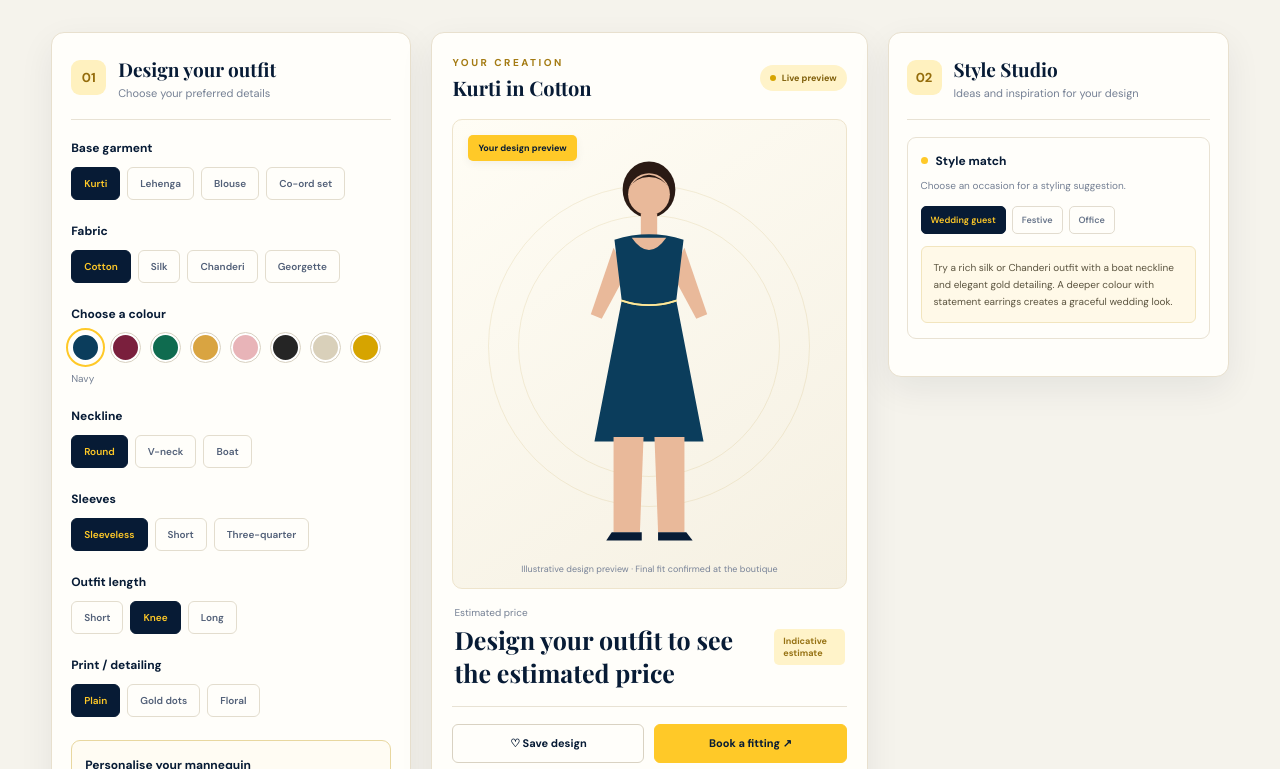
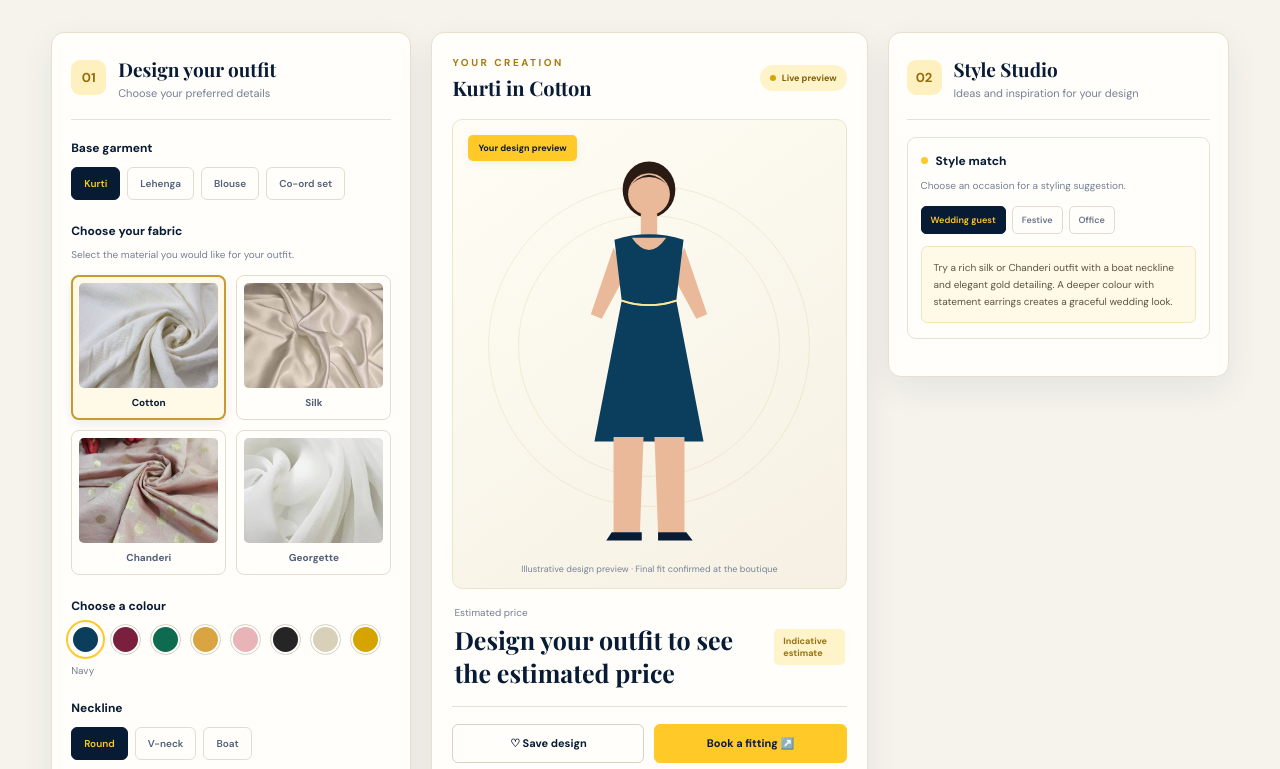
Before and after one commit to avanikulthemutt/STICHEASE, a plain HTML site: page explore-fashion.html in a window 1280 px wide. Shown: the part 244-1013 px from the top of the page. Drawn offline with nearby package versions, Linux system fonts and the light colour scheme.

Commit message:
Update fashion exploration and fabric collection

```diff
--- a/explore-fashion.css
+++ b/explore-fashion.css
@@ -1,4 +1,3 @@
-
 :root {
     --navy: #071B35;
     --dark: #051329;
@@ -1062,3 +1061,72 @@ a {
         text-align: center;
     }
 }
+
+/* FABRIC IMAGE OPTIONS */
+
+.fabric-description {
+    color: var(--muted);
+    font-size: 10px;
+    line-height: 1.6;
+    margin: -3px 0 12px;
+}
+
+.fabric-grid {
+    display: grid;
+    grid-template-columns: repeat(2, minmax(0, 1fr));
+    gap: 10px;
+}
+
+.fabric-card {
+    min-width: 0;
+    padding: 7px;
+    border: 1px solid #E3DDCE;
+    border-radius: 8px;
+    background: #FFFEFA;
+    color: #526078;
+    text-align: center;
+    transition: 0.2s ease;
+}
+
+.fabric-card img {
+    display: block;
+    width: 100%;
+    height: 105px;
+    object-fit: cover;
+    border-radius: 5px;
+    background: #F1EDE3;
+}
+
+.fabric-card span {
+    display: block;
+    padding: 8px 2px 3px;
+    font-size: 10px;
+    font-weight: 800;
+}
+
+.fabric-card:hover {
+    border-color: #C9A33B;
+    transform: translateY(-2px);
+}
+
+.fabric-card.active {
+    border: 2px solid #C49A32;
+    padding: 6px;
+    background: #FFF9E8;
+    box-shadow: 0 4px 12px rgba(7, 27, 53, 0.08);
+}
+
+.fabric-card.active span {
+    color: var(--navy);
+}
+
+.fabric-card:focus-visible {
+    outline: 3px solid rgba(255, 201, 40, 0.65);
+    outline-offset: 3px;
+}
+
+@media (max-width: 480px) {
+    .fabric-card img {
+        height: 90px;
+    }
+}
--- a/explore-fashion.html
+++ b/explore-fashion.html
@@ -1,4 +1,3 @@
-
 <!DOCTYPE html>
 <html lang="en">
 <head>
@@ -26,7 +25,7 @@
         <a href="/#customerDashboard">My account</a>
     </nav>
 
-    <a href="/#customerDashboard" class="account-link">My account ↗</a>
+    <a href="/#customerDashboard" class="account-link">My account ↗️</a>
 </header>
 
 <main class="studio-page">
@@ -34,9 +33,7 @@
     <section class="page-heading">
         <div>
             <p class="eyebrow">DESIGNED AROUND YOU</p>
-
             <h1>Customisation <em>Studio</em></h1>
-
             <p class="heading-description">
                 Start with an idea. Choose every detail. Create an outfit that feels completely yours.
             </p>
@@ -56,7 +53,6 @@
 
             <div class="panel-heading">
                 <span class="step-number">01</span>
-
                 <div>
                     <h2>Design your outfit</h2>
                     <p>Choose your preferred details</p>
@@ -65,7 +61,6 @@
 
             <div class="control-group">
                 <h3>Base garment</h3>
-
                 <div class="option-row">
                     <button type="button" class="option active" data-key="garment" data-value="Kurti">Kurti</button>
                     <button type="button" class="option" data-key="garment" data-value="Lehenga">Lehenga</button>
@@ -74,28 +69,42 @@
                 </div>
             </div>
 
-            <div class="control-group">
-                <h3>Fabric</h3>
+            <!-- FABRIC IMAGE OPTIONS -->
+            <div class="control-group fabric-control-group">
+                <h3>Choose your fabric</h3>
+                <p class="fabric-description">Select the material you would like for your outfit.</p>
 
-                <div class="option-row">
-                    <button type="button" class="option active" data-key="fabric" data-value="Cotton">Cotton</button>
-                    <button type="button" class="option" data-key="fabric" data-value="Silk">Silk</button>
-                    <button type="button" class="option" data-key="fabric" data-value="Chanderi">Chanderi</button>
-                    <button type="button" class="option" data-key="fabric" data-value="Georgette">Georgette</button>
+                <div class="fabric-grid">
+                    <button type="button" class="fabric-card active" data-key="fabric" data-value="Cotton" aria-label="Select Cotton fabric">
+                        <img src="/images/fabrics/cotton.jpg" alt="Cotton fabric texture" onerror="this.src='/images/fabrics/image-placeholder.jpg'">
+                        <span>Cotton</span>
+                    </button>
+
+                    <button type="button" class="fabric-card" data-key="fabric" data-value="Silk" aria-label="Select Silk fabric">
+                        <img src="/images/fabrics/silk.jpg" alt="Silk fabric texture" onerror="this.src='/images/fabrics/image-placeholder.jpg'">
+                        <span>Silk</span>
+                    </button>
+
+                    <button type="button" class="fabric-card" data-key="fabric" data-value="Chanderi" aria-label="Select Chanderi fabric">
+                        <img src="/images/fabrics/chanderi.jpg" alt="Chanderi fabric texture" onerror="this.src='/images/fabrics/image-placeholder.jpg'">
+                        <span>Chanderi</span>
+                    </button>
+
+                    <button type="button" class="fabric-card" data-key="fabric" data-value="Georgette" aria-label="Select Georgette fabric">
+                        <img src="/images/fabrics/georgette.jpg" alt="Georgette fabric texture" onerror="this.src='/images/fabrics/image-placeholder.jpg'">
+                        <span>Georgette</span>
+                    </button>
                 </div>
             </div>
 
             <div class="control-group">
                 <h3>Choose a colour</h3>
-
                 <div class="swatch-row" id="colourSwatches"></div>
-
                 <p class="selected-colour" id="selectedColour">Navy</p>
             </div>
 
             <div class="control-group">
                 <h3>Neckline</h3>
-
                 <div class="option-row">
                     <button type="button" class="option active" data-key="neckline" data-value="Round">Round</button>
                     <button type="button" class="option" data-key="neckline" data-value="V-neck">V-neck</button>
@@ -105,7 +114,6 @@
 
             <div class="control-group">
                 <h3>Sleeves</h3>
-
                 <div class="option-row">
                     <button type="button" class="option active" data-key="sleeves" data-value="Sleeveless">Sleeveless</button>
                     <button type="button" class="option" data-key="sleeves" data-value="Short">Short</button>
@@ -115,7 +123,6 @@
 
             <div class="control-group">
                 <h3>Outfit length</h3>
-
                 <div class="option-row">
                     <button type="button" class="option" data-key="length" data-value="Short">Short</button>
                     <button type="button" class="option active" data-key="length" data-value="Knee length">Knee</button>
@@ -125,7 +132,6 @@
 
             <div class="control-group">
                 <h3>Print / detailing</h3>
-
                 <div class="option-row">
                     <button type="button" class="option active" data-key="print" data-value="Plain">Plain</button>
                     <button type="button" class="option" data-key="print" data-value="Gold dots">Gold dots</button>
@@ -165,7 +171,6 @@
             <!-- MEASUREMENTS -->
 
             <div class="control-group measurements-group">
-
                 <h3>
                     Your measurements
                     <span class="cm-tag">CM</span>
@@ -176,7 +181,6 @@
                 </p>
 
                 <div class="measurement-grid">
-
                     <label>
                         Bust
                         <input type="number" id="measureBust" min="1" max="100" step="0.5" placeholder="e.g. 90">
@@ -206,12 +210,9 @@
                         Garment length
                         <input type="number" id="measureLength" min="1" max="100" step="0.5" placeholder="e.g. 95">
                     </label>
-
                 </div>
 
-                <label class="fit-label" for="fitPreference">
-                    Preferred fit
-                </label>
+                <label class="fit-label" for="fitPreference">Preferred fit</label>
 
                 <select id="fitPreference" class="fit-select">
                     <option value="Regular">Regular fit</option>
@@ -220,15 +221,8 @@
                 </select>
 
                 <div class="measurement-actions">
-
-                    <button type="button" class="gold-button" id="applyMeasurements">
-                        Apply measurements
-                    </button>
-
-                    <button type="button" class="outline-button" id="clearMeasurements">
-                        Clear
-                    </button>
-
+                    <button type="button" class="gold-button" id="applyMeasurements">Apply measurements</button>
+                    <button type="button" class="outline-button" id="clearMeasurements">Clear</button>
                 </div>
 
                 <p class="measurement-status" id="measurementStatus" aria-live="polite">
@@ -238,7 +232,6 @@
                 <p class="measurement-note">
                     Please confirm final measurements with the boutique before stitching.
                 </p>
-
             </div>
 
         </aside>
@@ -246,28 +239,19 @@
         <!-- LIVE OUTFIT PREVIEW -->
 
         <section class="panel preview-panel">
-
             <div class="preview-topline">
-
                 <div>
                     <p class="eyebrow">YOUR CREATION</p>
                     <h2 id="previewTitle">Kurti in Cotton</h2>
                 </div>
 
-                <span class="live-tag">
-                    <i></i> Live preview
-                </span>
-
+                <span class="live-tag"><i></i> Live preview</span>
             </div>
 
             <div class="model-stage" id="modelStage">
-
-                <div class="preview-badge" id="previewBadge">
-                    Your design preview
-                </div>
+                <div class="preview-badge" id="previewBadge">Your design preview</div>
 
                 <svg id="outfitSvg" viewBox="0 0 260 440" role="img" aria-label="Illustrated outfit preview">
-
                     <defs>
                         <pattern id="dotPattern" width="13" height="13" patternUnits="userSpaceOnUse">
                             <circle cx="6" cy="6" r="2" fill="#FCE9A5"/>
@@ -288,119 +272,72 @@
                         <path id="rightArm" d="M169 112 L194 185 L182 190 L155 140Z" fill="#E9B99A"/>
 
                         <g id="garmentGroup">
-
                             <path id="leftSleeve" d="" fill="#0B3D5C"/>
                             <path id="rightSleeve" d="" fill="#0B3D5C"/>
-
                             <path id="garmentShape" d="M92 103 Q130 91 168 103 L160 170 L190 325 L70 325 L100 170Z" fill="#0B3D5C"/>
-
                             <path id="garmentPattern" d="" fill="none"/>
-
                             <path id="neckShape" d="M111 101 Q130 128 149 101Z" fill="#E9B99A"/>
-
                             <path d="M100 170 Q130 180 160 170" stroke="#FFC928" stroke-width="2" fill="none"/>
-
                         </g>
 
                         <path id="leftLeg" d="M91 320 L124 320 L120 425 L91 425Z" fill="#E7DDC9"/>
                         <path id="rightLeg" d="M136 320 L169 320 L169 425 L140 425Z" fill="#E7DDC9"/>
-
                         <path d="M89 425 L122 425 L122 434 L83 434Z" fill="#071B35"/>
                         <path d="M140 425 L171 425 L178 434 L140 434Z" fill="#071B35"/>
-
                     </g>
                 </svg>
 
                 <div class="preview-caption" id="previewCaption">
                     Illustrative design preview · Final fit confirmed at the boutique
                 </div>
-
             </div>
 
             <div class="price-strip">
-
                 <div>
                     <small>Estimated price</small>
                     <strong id="estimatedPrice">Design your outfit to see the estimated price</strong>
                 </div>
-
                 <span class="estimate-label">Indicative estimate</span>
-
             </div>
 
             <div class="preview-buttons">
-
-                <button type="button" class="outline-button" id="saveDesign">
-                    ♡ Save design
-                </button>
-
-                <button type="button" class="gold-button" id="bookFitting">
-                    Book a fitting ↗
-                </button>
-
+                <button type="button" class="outline-button" id="saveDesign">♡ Save design</button>
+                <button type="button" class="gold-button" id="bookFitting">Book a fitting ↗️</button>
             </div>
 
             <p class="price-disclaimer">
                 Final price may vary based on measurements, fabric availability and tailoring requirements.
             </p>
-
         </section>
 
         <!-- AI STUDIO -->
 
         <aside class="panel ai-panel">
-
             <div class="panel-heading">
-
                 <span class="step-number">02</span>
-
                 <div>
                     <h2>AI Studio</h2>
                     <p>Your personal style companion</p>
                 </div>
-
             </div>
 
             <div class="ai-card">
-
-                <h3>
-                    <span class="gold-dot"></span>
-                    Style match
-                </h3>
-
-                <p class="card-description">
-                    Choose an occasion for a styling suggestion.
-                </p>
+                <h3><span class="gold-dot"></span> Style match</h3>
+                <p class="card-description">Choose an occasion for a styling suggestion.</p>
 
                 <div class="occasion-options">
-
-                    <button type="button" class="occasion active" data-occasion="Wedding guest">
-                        Wedding guest
-                    </button>
-
-                    <button type="button" class="occasion" data-occasion="Festive">
-                        Festive
-                    </button>
-
-                    <button type="button" class="occasion" data-occasion="Office">
-                        Office
-                    </button>
-
+                    <button type="button" class="occasion active" data-occasion="Wedding guest">Wedding guest</button>
+                    <button type="button" class="occasion" data-occasion="Festive">Festive</button>
+                    <button type="button" class="occasion" data-occasion="Office">Office</button>
                 </div>
 
                 <div class="suggestion-box" id="styleSuggestion">
                     Pick an occasion and we’ll suggest a design to match.
                 </div>
-
             </div>
 
             <div class="ai-card">
-
-                <h3>
-                    <span class="gold-dot"></span>
-                    Design from a reference photo
-                </h3>
-
+                <h3><span class="gold-dot"></span> Design from a reference photo</h3>
                 <p class="card-description">
                     Upload an outfit image to preview it and extract its main colours.
                 </p>
@@ -418,18 +355,11 @@
                 </div>
 
                 <div class="palette" id="referencePalette"></div>
-
                 <p class="reference-status" id="referenceStatus" aria-live="polite"></p>
-
             </div>
 
             <div class="ai-card see-on-you-card">
-
-                <h3>
-                    <span class="gold-dot"></span>
-                    See it on you
-                </h3>
-
+                <h3><span class="gold-dot"></span> See it on you</h3>
                 <p class="card-description">
                     Upload a clear front-facing photo to detect facial landmarks and receive styling suggestions.
                 </p>
@@ -443,16 +373,11 @@
                 <input type="file" id="faceUpload" accept="image/*">
 
                 <div class="face-preview" id="facePreview" hidden>
-
                     <img id="faceImage" alt="Uploaded photo for face analysis">
-
                     <canvas id="faceCanvas" aria-label="Detected facial landmarks"></canvas>
-
                 </div>
 
-                <button type="button" class="navy-button" id="analyseFace">
-                    Analyse my face
-                </button>
+                <button type="button" class="navy-button" id="analyseFace">Analyse my face</button>
 
                 <div class="face-progress">
                     <span id="faceProgress"></span>
@@ -463,11 +388,8 @@
                 </p>
 
                 <div class="face-result" id="faceResult" hidden>
-
                     <p class="result-label">YOUR STYLE PROFILE</p>
-
                     <h4 id="faceShape">Face shape</h4>
-
                     <p id="faceDescription"></p>
 
                     <div class="face-tip">
@@ -488,11 +410,8 @@
                     <p class="face-disclaimer">
                         This is an approximate styling suggestion, not a medical or identity analysis.
                     </p>
-
                 </div>
-
             </div>
-
         </aside>
 
     </section>
@@ -500,27 +419,20 @@
     <!-- SAVED DESIGNS -->
 
     <section class="saved-section" id="savedDesignsSection">
-
         <div class="saved-heading">
-
             <div>
                 <p class="eyebrow">YOUR PERSONAL COLLECTION</p>
                 <h2>My saved designs</h2>
             </div>
-
             <span id="savedCount">0 designs saved</span>
-
         </div>
 
         <div class="saved-grid" id="savedDesigns">
-
             <div class="empty-saved">
                 <span>♡</span>
                 <p>Your saved designs will appear here.</p>
             </div>
-
         </div>
-
     </section>
 
 </main>
@@ -528,13 +440,9 @@
 <div class="toast" id="toast" role="status" aria-live="polite"></div>
 
 <footer class="footer">
-
     <a href="/" class="logo">Stitchease<span>.</span></a>
-
     <p>Your style. Your way.</p>
-
-    <small>© 2026 STITCHEASE. All rights reserved.</small>
-
+    <small>©️ 2026 STITCHEASE. All rights reserved.</small>
 </footer>
 
 <script src="/explore-fashion.js"></script>
```
Also changed, not shown: images/fabrics/chanderi.jpg (added), images/fabrics/cotton.jpg (added), images/fabrics/georgette.jpg (added), images/fabrics/silk.jpg (added). Lines whose indentation alone changed are shown as unchanged.
